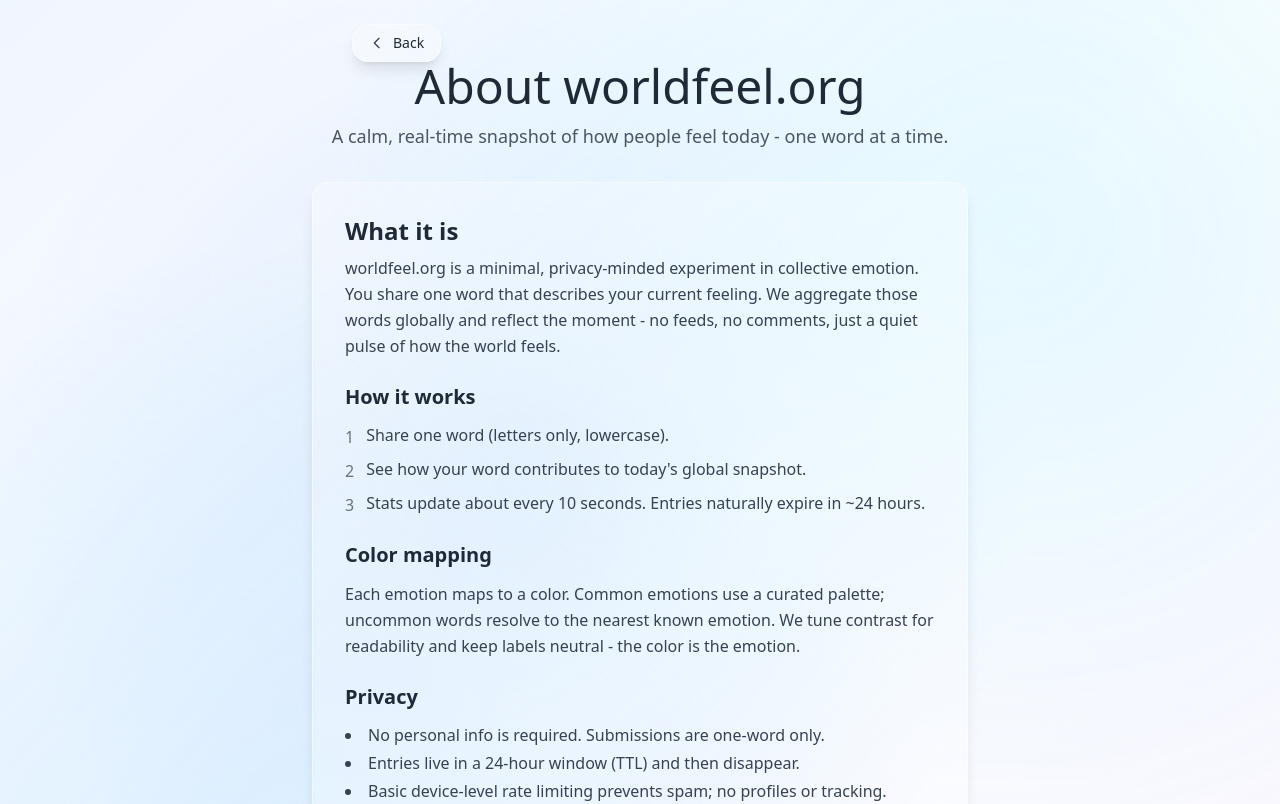
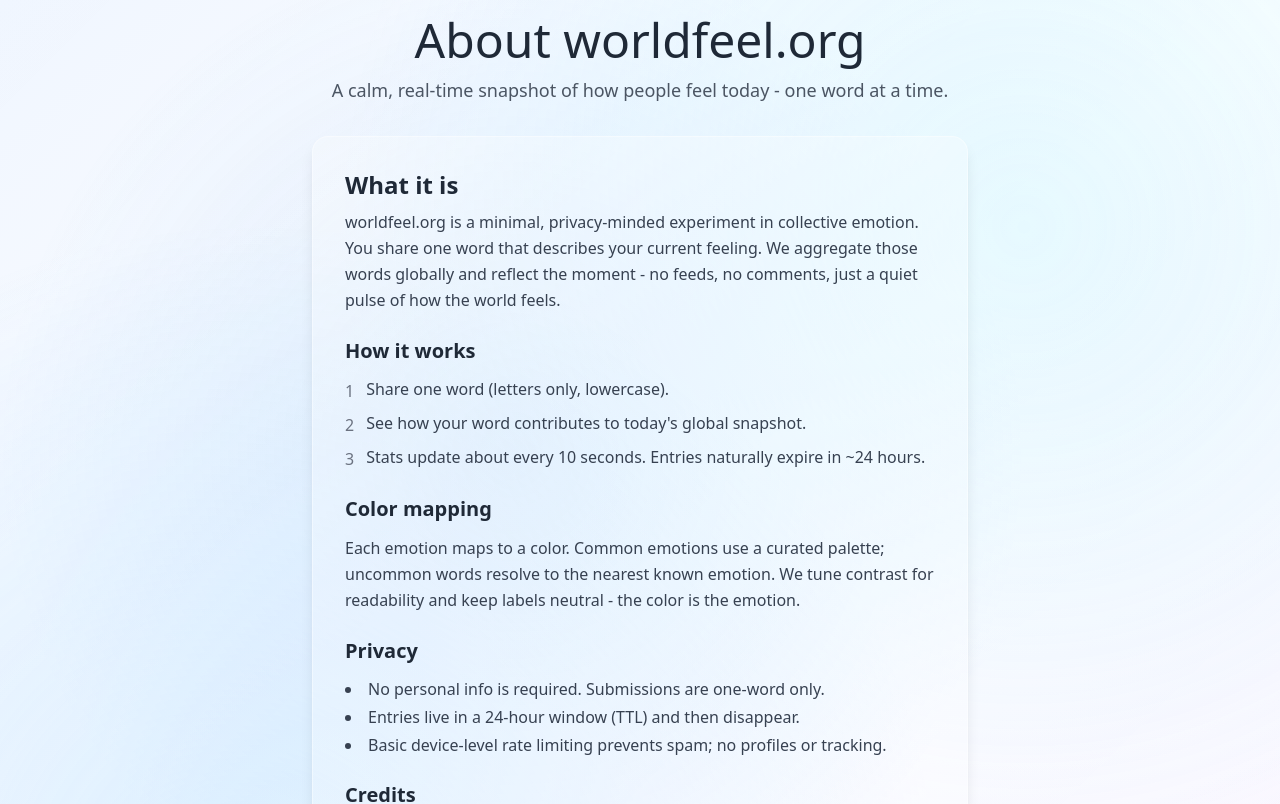
Before and after one commit to spencerdavis226/worldfeel, a React (Vite) app in the folder apps/web/: page /about in a window 1280 px wide. Shown: the top 804 px of the page. Built offline with nearby package versions, Linux system fonts and the light colour scheme; no server answers.

Commit message:
refactor: remove back link from AboutPage for a cleaner layout; streamline component structure to enhance readability and maintainability

```diff
--- a/apps/web/src/pages/AboutPage.tsx
+++ b/apps/web/src/pages/AboutPage.tsx
@@ -8,29 +8,6 @@
   return (
     <GlassyBackground hueCycle={true} hueDurationMs={120000}>
       <div className="min-h-screen flex flex-col items-center justify-between p-4">
-        {/* Top bar with back link */}
-        <div className="w-full max-w-xl mx-auto flex items-center justify-start pt-2">
-          <Link
-            to="/"
-            className="backdrop-blur-lg bg-white/[0.28] border border-white/40 rounded-2xl shadow-lg inline-flex items-center gap-2 px-4 py-2 focus-visible-ring"
-          >
-            <svg
-              className="w-4 h-4 text-gray-700"
-              fill="none"
-              stroke="currentColor"
-              viewBox="0 0 24 24"
-            >
-              <path
-                strokeLinecap="round"
-                strokeLinejoin="round"
-                strokeWidth={2}
-                d="M15 19l-7-7 7-7"
-              />
-            </svg>
-            <span className="text-sm text-gray-800">Back</span>
-          </Link>
-        </div>
-
         {/* Main content */}
         <div className="w-full max-w-2xl mx-auto text-center px-4 sm:px-2 animate-fade-in space-y-8">
           <div className="space-y-3">
```
